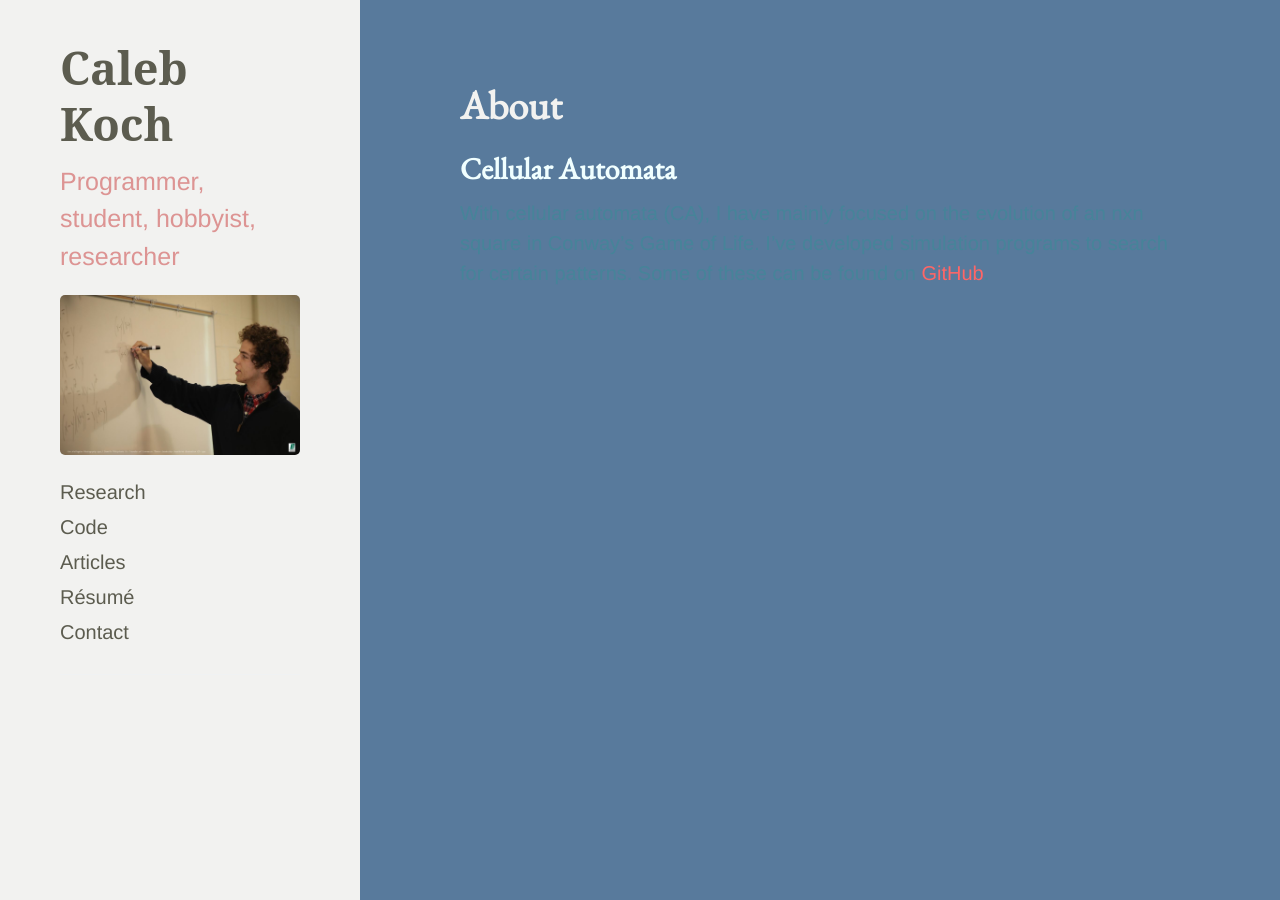
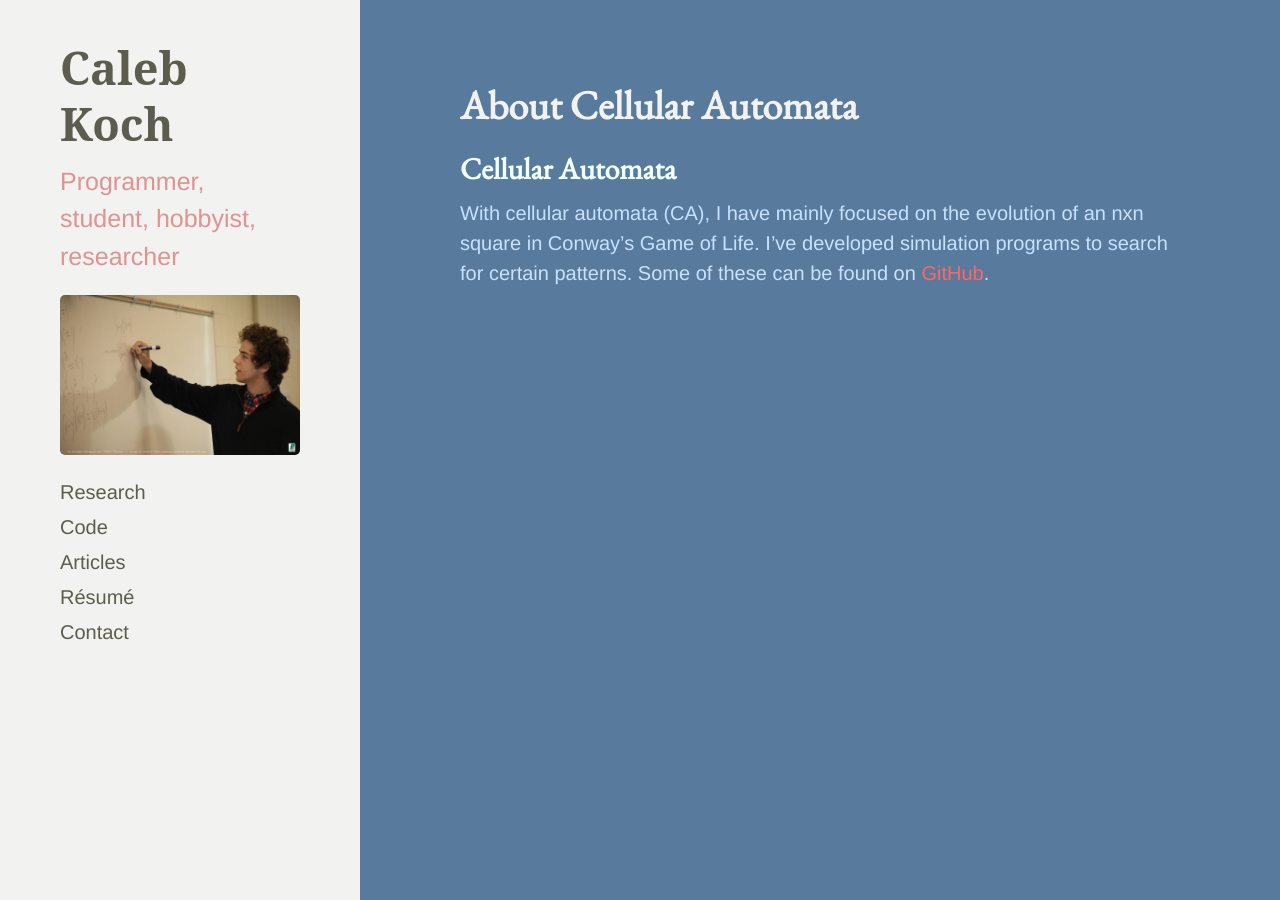
Before and after one commit to cakoch10/cakoch10.github.io, a Jekyll site: the page built from automata.md, in a window 1280 px wide. Built offline with Jekyll 4.4.1, drawn with Linux system fonts in a browser that asks for light colours; Markdown is read by kramdown in place of the engine named in the settings.

Commit message:
Update and rename about.md to automata.md

```diff
--- a/about.md
+++ b/automata.md
@@ -1,9 +1,9 @@
 ---
 layout: page
-title: About
+title: About Cellular Automata
 ---
 
 ##Cellular Automata
-<span style="color:#468499">
+<span style="color:#C6E2FF">
 With cellular automata (CA), I have mainly focused on the evolution of an nxn square in Conway’s Game of Life.  I've developed simulation programs to search for certain patterns. Some of these can be found on [GitHub](https://github.com/cakoch10/Patterns_in_Game_of_Life).
 </span>
```
